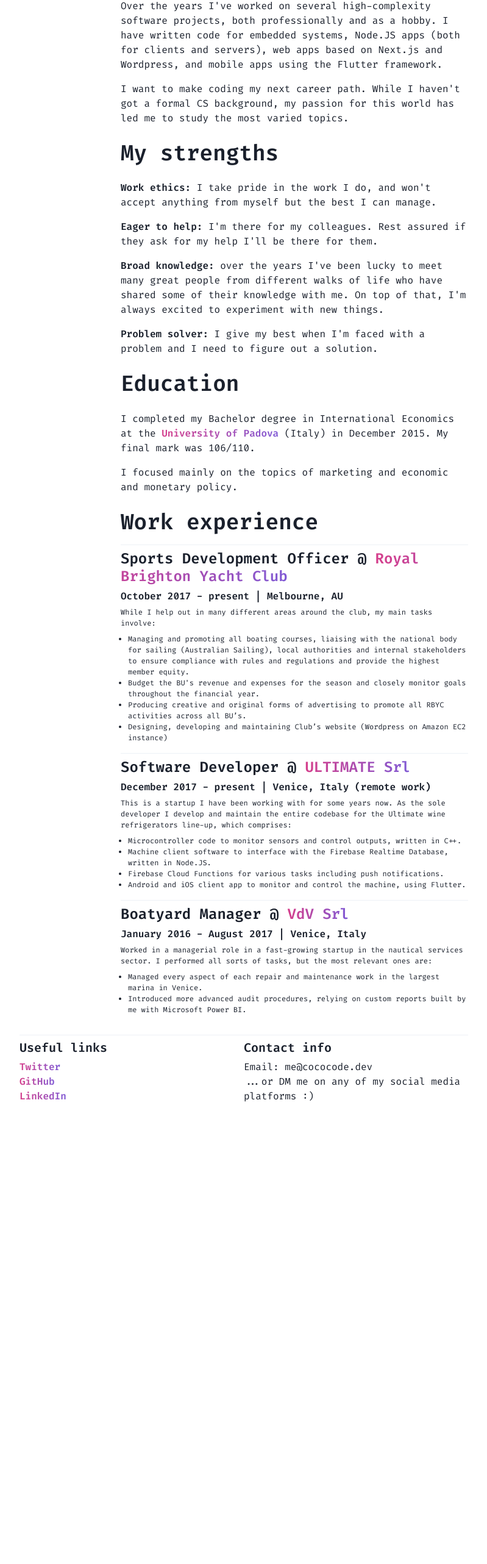
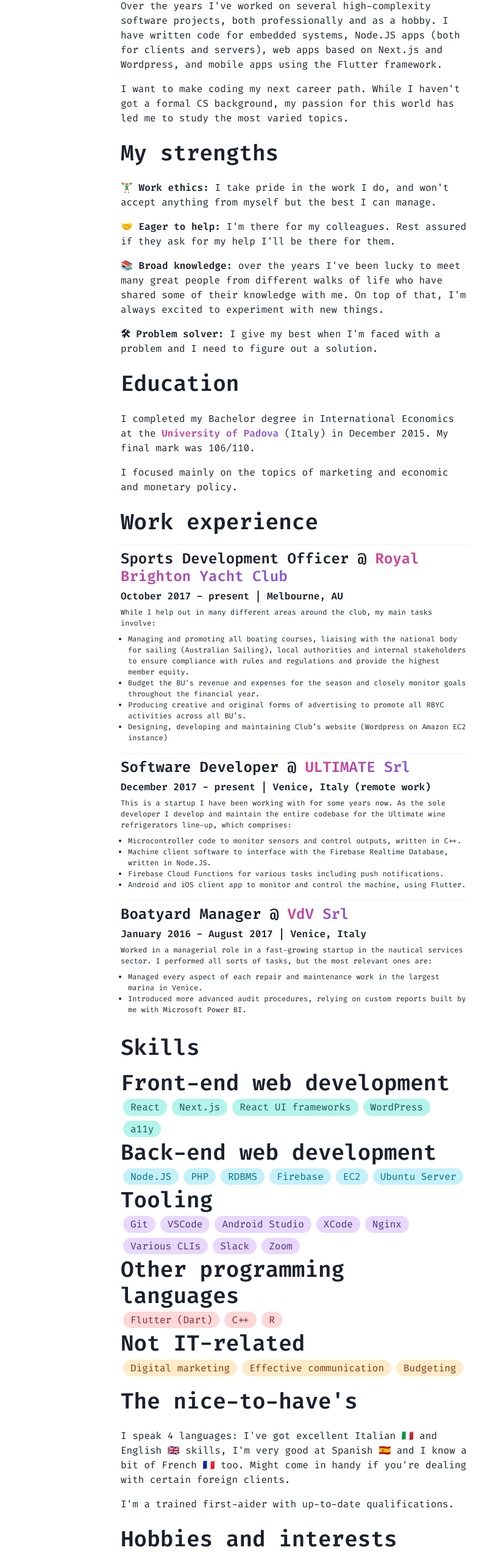
Before and after one commit to fbatta/cococode, a Next.js app: page /about-me in a window 1280 px wide. Shown: the part 232-2797 px from the top of the page at 61% size, without its empty margins (240-1039 px from the left). Before the commit the page ends 2082 px from the top, so only its background shows below. Built offline with nearby package versions, Linux system fonts and the light colour scheme.

Commit message:
More 'about me' info

```diff
--- a/pages/about-me.tsx
+++ b/pages/about-me.tsx
@@ -1,13 +1,13 @@
-import { Container, Box, Grid, Text, Heading, UnorderedList, ListItem, Link } from "@chakra-ui/layout";
+import { Container, Box, Grid, Text, Heading, UnorderedList, ListItem, Link as ChakraLink } from "@chakra-ui/layout";
 import { MyFooter } from "../components/footer";
 import { NavBar } from "../components/navigationBar";
 import Image from "next/image";
-import theme from "@chakra-ui/theme";
 import { WorkExperience } from "../components/workExperience";
 import { motion } from "framer-motion";
+import { Tag } from "@chakra-ui/tag";
+import Link from "next/link";
 
 export default function AboutMe() {
-    console.log(theme.sizes[24]);
     return (
         <>
             <NavBar></NavBar>
@@ -38,15 +38,15 @@ export default function AboutMe() {
                             {/* Strengths */}
                             <Box as="section">
                                 <Heading as="h2" variant="h2">My strengths</Heading>
-                                <Text><Text as="span" fontWeight="bold">Work ethics:</Text> I take pride in the work I do, and won't accept anything from myself but the best I can manage.</Text>
-                                <Text><Text as="span" fontWeight="bold">Eager to help:</Text> I'm there for my colleagues. Rest assured if they ask for my help I'll be there for them.</Text>
-                                <Text><Text as="span" fontWeight="bold">Broad knowledge:</Text> over the years I've been lucky to meet many great people from different walks of life who have shared some of their knowledge with me. On top of that, I'm always excited to experiment with new things.</Text>
-                                <Text><Text as="span" fontWeight="bold">Problem solver:</Text> I give my best when I'm faced with a problem and I need to figure out a solution.</Text>
+                                <Text><Text as="span" fontWeight="bold">🏋️‍♂️ Work ethics:</Text> I take pride in the work I do, and won't accept anything from myself but the best I can manage.</Text>
+                                <Text><Text as="span" fontWeight="bold">🤝 Eager to help:</Text> I'm there for my colleagues. Rest assured if they ask for my help I'll be there for them.</Text>
+                                <Text><Text as="span" fontWeight="bold">📚 Broad knowledge:</Text> over the years I've been lucky to meet many great people from different walks of life who have shared some of their knowledge with me. On top of that, I'm always excited to experiment with new things.</Text>
+                                <Text><Text as="span" fontWeight="bold">🛠 Problem solver:</Text> I give my best when I'm faced with a problem and I need to figure out a solution.</Text>
                             </Box>
                             {/* Education */}
                             <Box as="section">
                                 <Heading as="h2" variant="h2">Education</Heading>
-                                <Text>I completed my Bachelor degree in International Economics at the <Link href="https://www.unipd.it" target="_blank">University of Padova</Link> (Italy) in December 2015. My final mark was 106/110.</Text>
+                                <Text>I completed my Bachelor degree in International Economics at the <ChakraLink href="https://www.unipd.it" target="_blank">University of Padova</ChakraLink> (Italy) in December 2015. My final mark was 106/110.</Text>
                                 <Text>I focused mainly on the topics of marketing and economic and monetary policy.</Text>
                             </Box>
                             {/* Work experiences */}
@@ -54,7 +54,7 @@ export default function AboutMe() {
                                 <Heading as="h2" variant="h2">Work experience</Heading>
                                 {/* RBYC */}
                                 <WorkExperience>
-                                    <Heading as="h3" variant="h3">Sports Development Officer @ <Link href="https://rbyc.org.au" target="_blank">Royal Brighton Yacht Club</Link></Heading>
+                                    <Heading as="h3" variant="h3">Sports Development Officer @ <ChakraLink href="https://rbyc.org.au" target="_blank">Royal Brighton Yacht Club</ChakraLink></Heading>
                                     <Heading as="h4" variant="h4">October 2017 - present | Melbourne, AU</Heading>
                                     <Text>While I help out in many different areas around the club, my main tasks involve:</Text>
                                     <UnorderedList fontSize="xs">
@@ -74,7 +74,7 @@ export default function AboutMe() {
                                 </WorkExperience>
                                 {/* ULTIMATE */}
                                 <WorkExperience>
-                                    <Heading as="h3" variant="h3">Software Developer @ <Link href="https://ultimate.srl" target="_blank">ULTIMATE Srl</Link></Heading>
+                                    <Heading as="h3" variant="h3">Software Developer @ <ChakraLink href="https://ultimate.srl" target="_blank">ULTIMATE Srl</ChakraLink></Heading>
                                     <Heading as="h4" variant="h4">December 2017 - present | Venice, Italy (remote work)</Heading>
                                     <Text>This is a startup I have been working with for some years now. As the sole developer I develop and maintain the entire codebase for the Ultimate wine refrigerators line-up, which comprises:</Text>
                                     <UnorderedList fontSize="xs">
@@ -94,7 +94,7 @@ export default function AboutMe() {
                                 </WorkExperience>
                                 {/* VdV */}
                                 <WorkExperience>
-                                    <Heading as="h3" variant="h3">Boatyard Manager @ <Link href="http://ventodivenezia.it" target="_blank">VdV Srl</Link></Heading>
+                                    <Heading as="h3" variant="h3">Boatyard Manager @ <ChakraLink href="http://ventodivenezia.it" target="_blank">VdV Srl</ChakraLink></Heading>
                                     <Heading as="h4" variant="h4">January 2016 - August 2017 | Venice, Italy</Heading>
                                     <Text>Worked in a managerial role in a fast-growing startup in the nautical services sector. I performed all sorts of tasks, but the most relevant ones are:</Text>
                                     <UnorderedList fontSize="xs">
@@ -102,6 +102,66 @@ export default function AboutMe() {
                                         <ListItem>Introduced more advanced audit procedures, relying on custom reports built by me with Microsoft Power BI.</ListItem>
                                     </UnorderedList>
                                 </WorkExperience>
+                            </Box>
+                            {/* Skills */}
+                            <Box as="section">
+                                <Heading as="h2" variant="h2">Skills</Heading>
+                                <Heading as="h3" variant="h3">Front-end web development</Heading>
+                                <Box>
+                                    <Tag borderRadius="full" colorScheme="teal" fontSize="md" px="3" py="1" m="1">React</Tag>
+                                    <Tag borderRadius="full" colorScheme="teal" fontSize="md" px="3" py="1" m="1">Next.js</Tag>
+                                    <Tag borderRadius="full" colorScheme="teal" fontSize="md" px="3" py="1" m="1">React UI frameworks</Tag>
+                                    <Tag borderRadius="full" colorScheme="teal" fontSize="md" px="3" py="1" m="1">WordPress</Tag>
+                                    <Tag borderRadius="full" colorScheme="teal" fontSize="md" px="3" py="1" m="1">a11y</Tag>
+                                </Box>
+                                <Heading as="h3" variant="h3">Back-end web development</Heading>
+                                <Box>
+                                    <Tag borderRadius="full" colorScheme="cyan" fontSize="md" px="3" py="1" m="1">Node.JS</Tag>
+                                    <Tag borderRadius="full" colorScheme="cyan" fontSize="md" px="3" py="1" m="1">PHP</Tag>
+                                    <Tag borderRadius="full" colorScheme="cyan" fontSize="md" px="3" py="1" m="1">RDBMS</Tag>
+                                    <Tag borderRadius="full" colorScheme="cyan" fontSize="md" px="3" py="1" m="1">Firebase</Tag>
+                                    <Tag borderRadius="full" colorScheme="cyan" fontSize="md" px="3" py="1" m="1">EC2</Tag>
+                                    <Tag borderRadius="full" colorScheme="cyan" fontSize="md" px="3" py="1" m="1">Ubuntu Server</Tag>
+                                </Box>
+                                <Heading as="h3" variant="h3">Tooling</Heading>
+                                <Box>
+                                    <Tag borderRadius="full" colorScheme="purple" fontSize="md" px="3" py="1" m="1">Git</Tag>
+                                    <Tag borderRadius="full" colorScheme="purple" fontSize="md" px="3" py="1" m="1">VSCode</Tag>
+                                    <Tag borderRadius="full" colorScheme="purple" fontSize="md" px="3" py="1" m="1">Android Studio</Tag>
+                                    <Tag borderRadius="full" colorScheme="purple" fontSize="md" px="3" py="1" m="1">XCode</Tag>
+                                    <Tag borderRadius="full" colorScheme="purple" fontSize="md" px="3" py="1" m="1">Nginx</Tag>
+                                    <Tag borderRadius="full" colorScheme="purple" fontSize="md" px="3" py="1" m="1">Various CLIs</Tag>
+                                    <Tag borderRadius="full" colorScheme="purple" fontSize="md" px="3" py="1" m="1">Slack</Tag>
+                                    <Tag borderRadius="full" colorScheme="purple" fontSize="md" px="3" py="1" m="1">Zoom</Tag>
+                                </Box>
+                                <Heading as="h3" variant="h3">Other programming languages</Heading>
+                                <Box>
+                                    <Tag borderRadius="full" colorScheme="red" fontSize="md" px="3" py="1" m="1">Flutter (Dart)</Tag>
+                                    <Tag borderRadius="full" colorScheme="red" fontSize="md" px="3" py="1" m="1">C++</Tag>
+                                    <Tag borderRadius="full" colorScheme="red" fontSize="md" px="3" py="1" m="1">R</Tag>
+                                </Box>
+                                <Heading as="h3" variant="h3">Not IT-related</Heading>
+                                <Box>
+                                    <Tag borderRadius="full" colorScheme="orange" fontSize="md" px="3" py="1" m="1">Digital marketing</Tag>
+                                    <Tag borderRadius="full" colorScheme="orange" fontSize="md" px="3" py="1" m="1">Effective communication</Tag>
+                                    <Tag borderRadius="full" colorScheme="orange" fontSize="md" px="3" py="1" m="1">Budgeting</Tag>
+                                </Box>
+                            </Box>
+                            {/* Nice to haves */}
+                            <Box as="section">
+                                <Heading as="h2" variant="h2">The nice-to-have's</Heading>
+                                <Text>I speak 4 languages: I've got excellent Italian 🇮🇹 and English 🇬🇧 skills, I'm very good at Spanish 🇪🇸 and I know a bit of French 🇫🇷 too. Might come in handy if you're dealing with certain foreign clients.</Text>
+                                <Text>I'm a trained first-aider with up-to-date qualifications.</Text>
+                            </Box>
+                            {/* Hobbies */}
+                            <Box as="section">
+                                <Heading as="h2" variant="h2">Hobbies and interests</Heading>
+                                <Text>Read all about it <Link href="/interests"><ChakraLink>here</ChakraLink></Link>.</Text>
+                            </Box>
+                            {/* References */}
+                            <Box as="section">
+                                <Heading as="h2" variant="h2">References</Heading>
+                                <Text>References are available on request. 😊</Text>
                             </Box>
                         </Box>
                     </motion.div>
```
